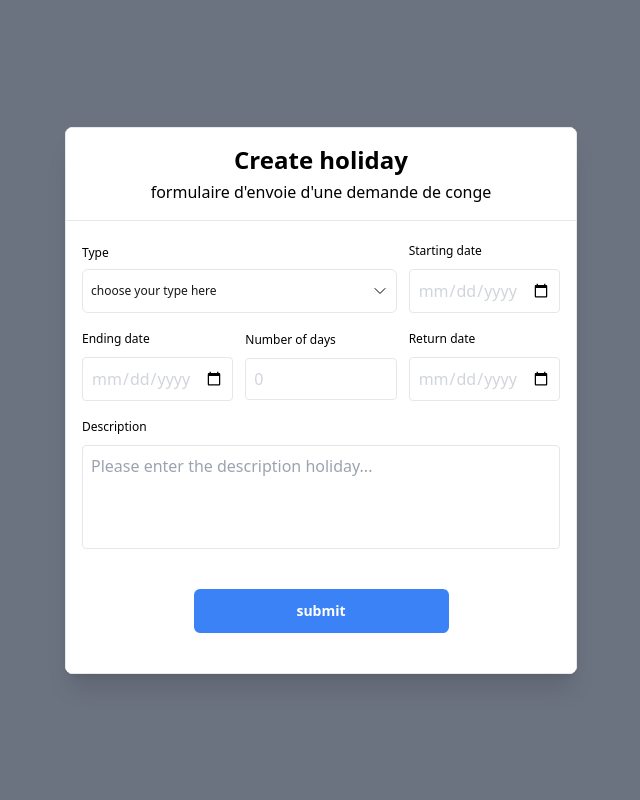
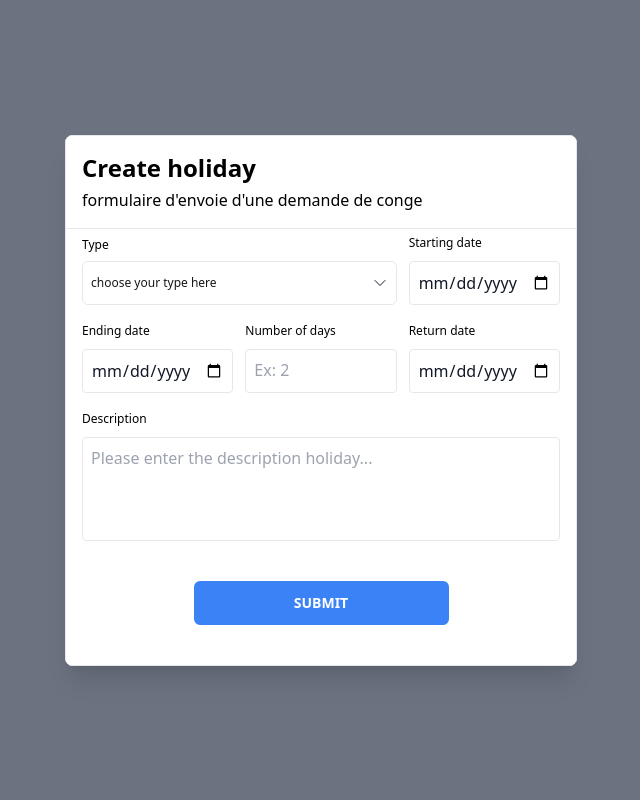
Before and after one commit to TankoLeila/gestion_des_congesApp, a Vue app: page /no-holiday in a window 1280 px wide. Both pictures are taken after a click on the button "Create Holiday". Shown: the top 800 px of the page, without its empty margins (319-959 px from the left). Built offline with nearby package versions, Linux system fonts and the light colour scheme.

Commit message:
Improve on the create holiday form with errors

```diff
--- a/src/components/CreateHoliday.vue
+++ b/src/components/CreateHoliday.vue
@@ -1,19 +1,44 @@
 <template>
   <section class="pb-10">
-    <section class="flex flex-col border-b p-4 gap-y-1 text-center">
+    <section class="flex flex-col border-b p-4 gap-y-1">
       <span class="text-lg lg:text-2xl font-bold">Create holiday</span>
       <span>formulaire d'envoie d'une demande de conge</span>
     </section>
-    <section class="p-4 grid gap-3 grid-cols-2 lg:grid-cols-3 items-center">
-      <CustomSelectBox label="Type" v-model="holiday.type" class="col-span-2" />
-      <CustomDateField label="Starting date" v-model="holiday.dateDebut" />
-      <CustomDateField label="Ending date" v-model="holiday.dateFin" />
-      <CustomTextField label="Number of days" v-model="holiday.nbrJour" />
-      <CustomDateField label="Return date" v-model="holiday.dateRetour" />
+    <div class="text-red-500 p-4 rounded-lg" v-if="errorMessage">
+      {{ errorMessage }}
+    </div>
+    <section class="pb-4 px-4 grid gap-3 grid-cols-2 lg:grid-cols-3 items-center">
+      <CustomSelectBox
+        label="Type"
+        :errors="v$.holiday.type.$errors"
+        v-model="holiday.type"
+        class="col-span-2"
+      />
+      <CustomDateField
+        label="Starting date"
+        :errors="v$.holiday.dateDebut.$errors"
+        v-model="holiday.dateDebut"
+      />
+      <CustomDateField
+        label="Ending date"
+        :errors="v$.holiday.dateFin.$errors"
+        v-model="holiday.dateFin"
+      />
+      <CustomTextField
+        label="Number of days"
+        :errors="v$.holiday.nbrJour.$errors"
+        v-model="holiday.nbrJour"
+      />
+      <CustomDateField
+        label="Return date"
+        :errors="v$.holiday.dateRetour.$errors"
+        v-model="holiday.dateRetour"
+      />
+
       <CustomTextareaField
+        class="col-span-2 lg:col-span-3"
         label="Description"
         v-model="holiday.description.description"
-        class="col-span-2 lg:col-span-3"
       />
     </section>
     <section class="flex justify-center items-center pt-6">
@@ -21,7 +46,7 @@
         class="p-2 h-11 w-1/2 max-w-[300px] rounded-md bg-blue-500 text-white text-sm font-bold text-center"
         @click="createHoliday"
       >
-        submit
+        SUBMIT
       </button>
     </section>
   </section>
@@ -29,11 +54,12 @@
 
 <script>
 import { useHolidayStore } from '../stores/holiday'
+import { useVuelidate } from '@vuelidate/core'
+import { required, helpers } from '@vuelidate/validators'
 import CustomSelectBox from './CustomSelectBox.vue'
 import CustomDateField from './CustomDateField.vue'
 import CustomTextField from './CustomTextField.vue'
 import CustomTextareaField from './CustomTextareaField.vue'
-
 
 export default {
   name: 'CreateHoliday',
@@ -45,6 +71,7 @@ export default {
   },
   setup() {
     return {
+      v$: useVuelidate(),
       store: useHolidayStore()
     }
   },
@@ -54,22 +81,55 @@ export default {
         type: '',
         dateDebut: '',
         dateFin: '',
-        nbrJour: 0,
+        nbrJour: '',
         dateRetour: '',
         description: {
           description: '',
           status: 'PENDING',
           createdAt: new Date().toISOString()
         }
+      },
+      vuelidateExternalResults: {
+        error: ''
+      }
+    }
+  },
+  validations() {
+    return {
+      holiday: {
+        type: { required: helpers.withMessage('This field cannot be empty', required) },
+        dateDebut: { required: helpers.withMessage('This field cannot be empty', required) },
+        dateFin: { required: helpers.withMessage('This field cannot be empty', required) },
+        nbrJour: { required: helpers.withMessage('This field cannot be empty', required) },
+        dateRetour: { required: helpers.withMessage('This field cannot be empty', required) }
       }
     }
   },
   methods: {
     async createHoliday() {
-      await this.store.createHoliday(this.holiday)
-      await this.store.getAllHolidays()
-      this.store.show = false
-      this.$router.push('/holidays/list')
+      const isFormValid = await this.v$.$validate()
+      if (isFormValid) {
+        if (this.store.user.id) {
+          await this.store.createHoliday(this.holiday)
+          this.store.show = false
+          this.$router.push('/holidays/list')
+        }
+        Object.assign(this.vuelidateExternalResults, this.store.error)
+      }
+    }
+  },
+  watch: {
+    holiday(newValue) {
+      if (newValue && this.store.error.type) {
+        Object.assign(this.store.error, { error: '' })
+        Object.assign(this.vuelidateExternalResults, { error: '' })
+      }
+    },
+    deep: true
+  },
+  computed: {
+    errorMessage() {
+      return this.v$.$errors.map((error) => error.$message)[0]
     }
   }
 }
--- a/src/components/CustomDateField.vue
+++ b/src/components/CustomDateField.vue
@@ -1,9 +1,14 @@
 <template>
   <section class="space-y-2">
     <label class="text-xs font-medium" :for="label">{{ label }}</label>
-    <div class="rounded border border-gray-200 p-2 text-gray-300">
+    <div
+      :class="[
+        'rounded border border-gray-200 p-2 text-gray-900',
+        errors.length ? 'error' : 'default'
+      ]"
+    >
       <input
-        class="w-full"
+        class="w-full outline-none"
         type="date"
         :id="label"
         placeholder="YYYY-MM-DD"
@@ -17,7 +22,17 @@
 <script>
 export default {
   name: 'CustomDateField',
-  props: ['label', 'modelValue'],
-  emits: ['update:modelValue'],
+  props: ['label', 'modelValue', 'errors'],
+  emits: ['update:modelValue']
 }
 </script>
+
+<style scoped>
+.error {
+  @apply border border-red-500;
+}
+
+.default {
+  @apply border border-gray-200 focus:border-blue-500 focus:shadow focus:shadow-blue-500;
+}
+</style>
--- a/src/components/CustomSelectBox.vue
+++ b/src/components/CustomSelectBox.vue
@@ -1,16 +1,25 @@
 <template>
   <section class="text-black space-y-2 text-xs lg:mt-2 relative">
     <span>{{ label }}</span>
-    <section class="border rounded-md relative h-11">
-      <input type="text"
+    <section
+      :class="[
+        'border rounded-md relative h-11 rounded border border-gray-200 p-2 text-gray-900 rounded border border-gray-200 p-2 text-gray-300',
+        errors.length ? 'error' : 'default'
+      ]"
+    >
+      <input
+        type="text"
         class="px-2 placeholder:text-zinc-900 h-full w-full absolute top-0 left-0 outline-none rounded-md"
         placeholder="choose your type here"
         v-model="selectedOption"
         readonly="false"
-     >
+      />
       <svg
         @click="showOptions = !showOptions"
-        :class="['absolute right-2 -translate-y-1/2 top-1/2 cursor-pointer duration-300 ease-in w-4 h-6', showOptions ? 'rotate-180' : 'rotate-0']"
+        :class="[
+          'absolute right-2 -translate-y-1/2 top-1/2 cursor-pointer duration-300 ease-in w-4 h-6',
+          showOptions ? 'rotate-180' : 'rotate-0'
+        ]"
         xmlns="http://www.w3.org/2000/svg"
         fill="none"
         viewBox="0 0 24 24"
@@ -41,7 +50,7 @@
 <script>
 export default {
   name: 'CustomSelectBox',
-  props: ['modelValue', 'label'],
+  props: ['modelValue', 'label', 'errors'],
   emits: ['update:modelValue'],
   data() {
     return {
@@ -54,7 +63,19 @@ export default {
     selectOption(option) {
       this.selectedOption = option
       this.$emit('update:modelValue', option)
+      this.showOptions = false;
     }
   }
 }
 </script>
+
+<style scoped>
+.error {
+  @apply border border-red-500;
+}
+
+.default {
+  @apply border border-gray-200 focus:border-blue-500 focus:shadow focus:shadow-blue-500;
+}
+</style>
+<!-- rounded border border-gray-200 p-2 text-gray-300 -->
--- a/src/components/CustomTextField.vue
+++ b/src/components/CustomTextField.vue
@@ -1,9 +1,14 @@
 <template>
   <section class="space-y-2">
     <label class="text-xs font-medium" :for="label">{{ label }}</label>
-    <div class="rounded border border-gray-200 p-2 text-gray-300">
+    <div
+      :class="[
+        'rounded border border-gray-200 p-2 text-gray-900 h-11',
+        errors.length ? 'error' : 'default'
+      ]"
+    >
       <input
-        class="w-full"
+        class="w-full outline-none"
         type="text"
         placeholder="Ex: 2"
         :id="label"
@@ -17,7 +22,17 @@
 <script>
 export default {
   name: 'CustomDateField',
-  props: ['label', 'modelValue'],
-  emits: ['update:modelValue'],
+  props: ['label', 'modelValue', 'errors'],
+  emits: ['update:modelValue']
 }
 </script>
+
+<style scoped>
+.error {
+  @apply border-red-500;
+}
+
+.default {
+  @apply border-gray-200 focus:border-blue-500 focus:shadow focus:shadow-blue-500;
+}
+</style>
--- a/src/components/CustomTextareaField.vue
+++ b/src/components/CustomTextareaField.vue
@@ -1,9 +1,9 @@
 <template>
   <section class="space-y-2">
     <label class="text-xs font-medium" :for="label">{{ label }}</label>
-    <div class="rounded border border-gray-200 p-2 text-gray-300">
+    <div class="rounded border border-gray-200 p-2 text-gray-900">
       <textarea
-        class="resize-none w-full h-20 rounded-md"
+        class="resize-none w-full h-20 rounded-md outline-none"
         :id="label"
         placeholder="Please enter the description holiday..."
         :value="modelValue"
--- a/src/stores/holiday.js
+++ b/src/stores/holiday.js
@@ -6,7 +6,8 @@ export const useHolidayStore = defineStore('holiday', {
     return {
       error: {
         email: '',
-        password: ''
+        password: '',
+        error:''
       },
       user: {
         id: '',
@@ -15,7 +16,7 @@ export const useHolidayStore = defineStore('holiday', {
       },
       holidays: [],
       show: false,
-      isLoading:true
+      isLoading: false
     }
   },
   actions: {
@@ -104,7 +105,7 @@ export const useHolidayStore = defineStore('holiday', {
           }
         })
       } catch (error) {
-        this.setError(error)
+        this.error.error= error.message
       }
       this.isLoading=false
     },
```
Also changed, not shown: src/components/FormInput.vue (+5 -2 lines).
